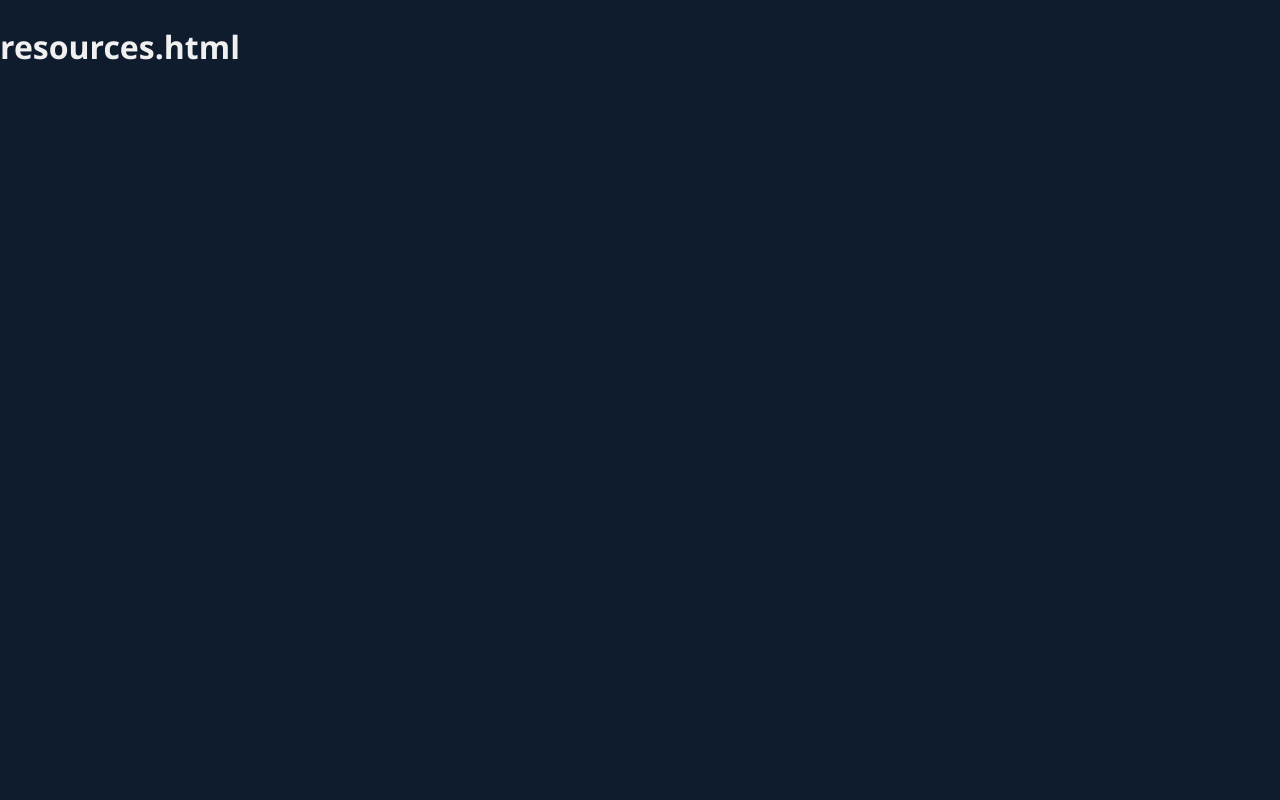
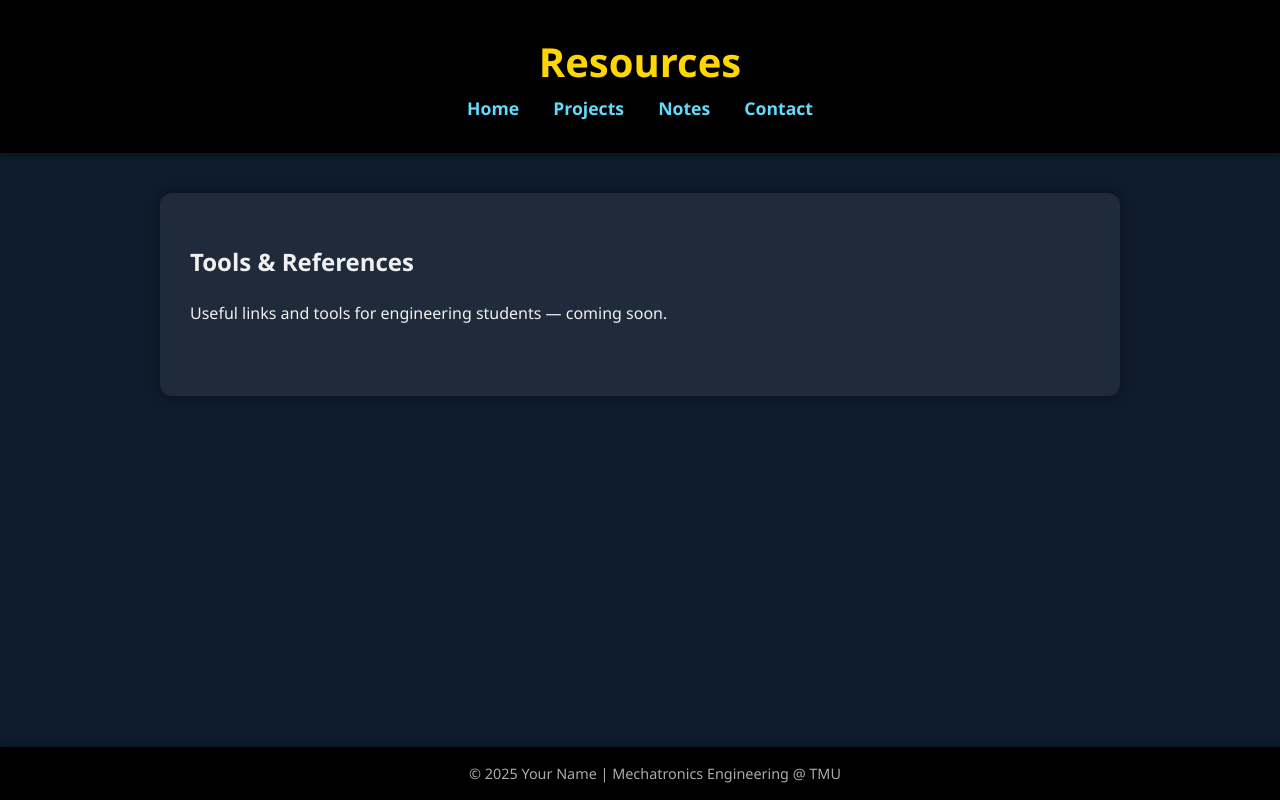
Before and after one commit to hib50/hib50, a plain HTML site: page resources.html in a window 1280 px wide. Drawn offline with Linux system fonts and the light colour scheme; files that its build step writes are made by us from their sources.

Commit message:
Update resources.html

```diff
--- a/resources.html
+++ b/resources.html
@@ -1 +1,28 @@
-<!DOCTYPE html><html><head><title>resources.html</title><link rel='stylesheet' href='css/style.css'></head><body><h1>resources.html</h1></body></html>
+<!DOCTYPE html>
+<html lang="en">
+<head>
+  <meta charset="UTF-8">
+  <title>Resources</title>
+  <link rel="stylesheet" href="css/style.css">
+</head>
+<body>
+  <header>
+    <h1>Resources</h1>
+    <nav>
+      <a href="index.html">Home</a>
+      <a href="projects.html">Projects</a>
+      <a href="notes.html">Notes</a>
+      <a href="contact.html">Contact</a>
+    </nav>
+  </header>
+  <main>
+    <section>
+      <h2>Tools & References</h2>
+      <p>Useful links and tools for engineering students — coming soon.</p>
+    </section>
+  </main>
+  <footer>
+    &copy; 2025 Your Name | Mechatronics Engineering @ TMU
+  </footer>
+</body>
+</html>
```
